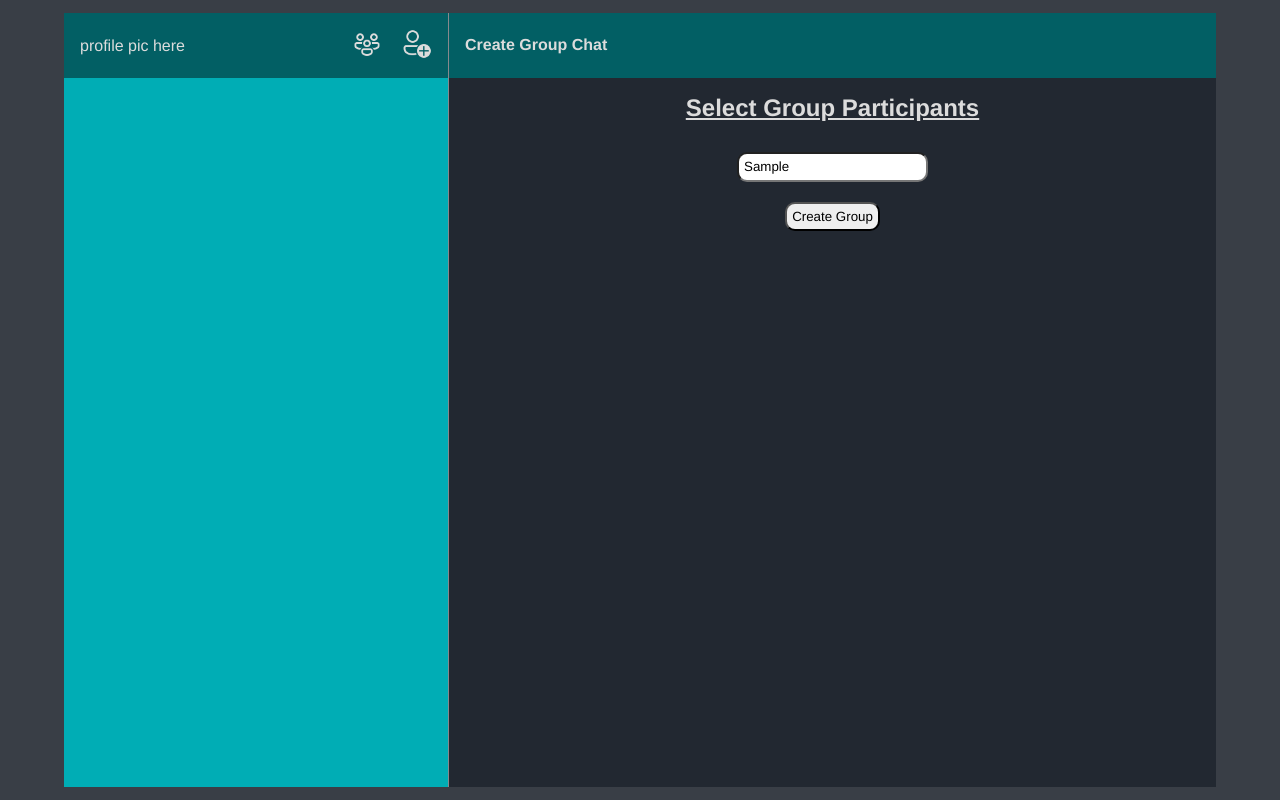
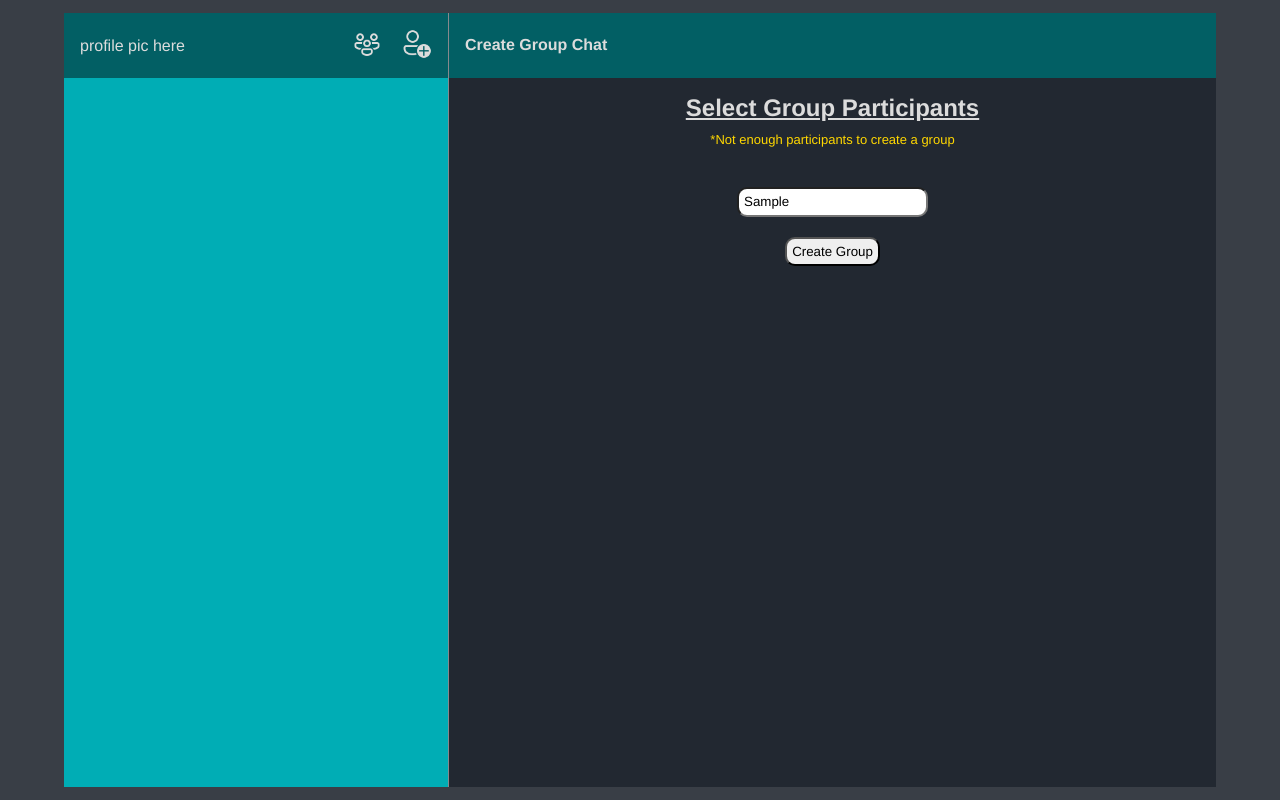
Before and after one commit to Stalloyde/messagingapp-client, a React (Vite) app: page /group in a window 1280 px wide. Both pictures are taken after typing "Sample" into the empty fields and a click on the button "Create Group". Built offline with nearby package versions, Linux system fonts and the light colour scheme.

Commit message:
Add error message to create group

```diff
--- a/src/components/Group/Group.module.css
+++ b/src/components/Group/Group.module.css
@@ -50,3 +50,8 @@
     background-color: rgb(2, 95, 100);
     padding: 1em;
 }
+
+.errorMessage {
+    color: gold;
+    font-size: small;
+}
--- a/src/components/Group/Group.tsx
+++ b/src/components/Group/Group.tsx
@@ -4,6 +4,7 @@ import styles from './Group.module.css';
 function Group({ token, contacts, setContacts }) {
   const [checkedUsers, setCheckedUsers] = useState([]);
   const [groupName, setGroupName] = useState('');
+  const [createGroupError, setCreateGroupError] = useState('');
 
   useEffect(() => {
     async function getContactsToRender() {
@@ -58,7 +59,7 @@ function Group({ token, contacts, setContacts }) {
         console.log(err.message);
       }
     } else {
-      alert('Not enough participants to create a group');
+      setCreateGroupError('*Not enough participants to create a group');
     }
   }
 
@@ -70,6 +71,9 @@ function Group({ token, contacts, setContacts }) {
       <div className={styles.container}>
         <h2>Select Group Participants</h2>
         <form method='post' onSubmit={createNewGroup}>
+          {createGroupError && (
+            <div className={styles.errorMessage}>{createGroupError}</div>
+          )}
           <div className={styles.contactListContainer}>
             {contacts.map((contact, index) => (
               <div key={index}>
```
